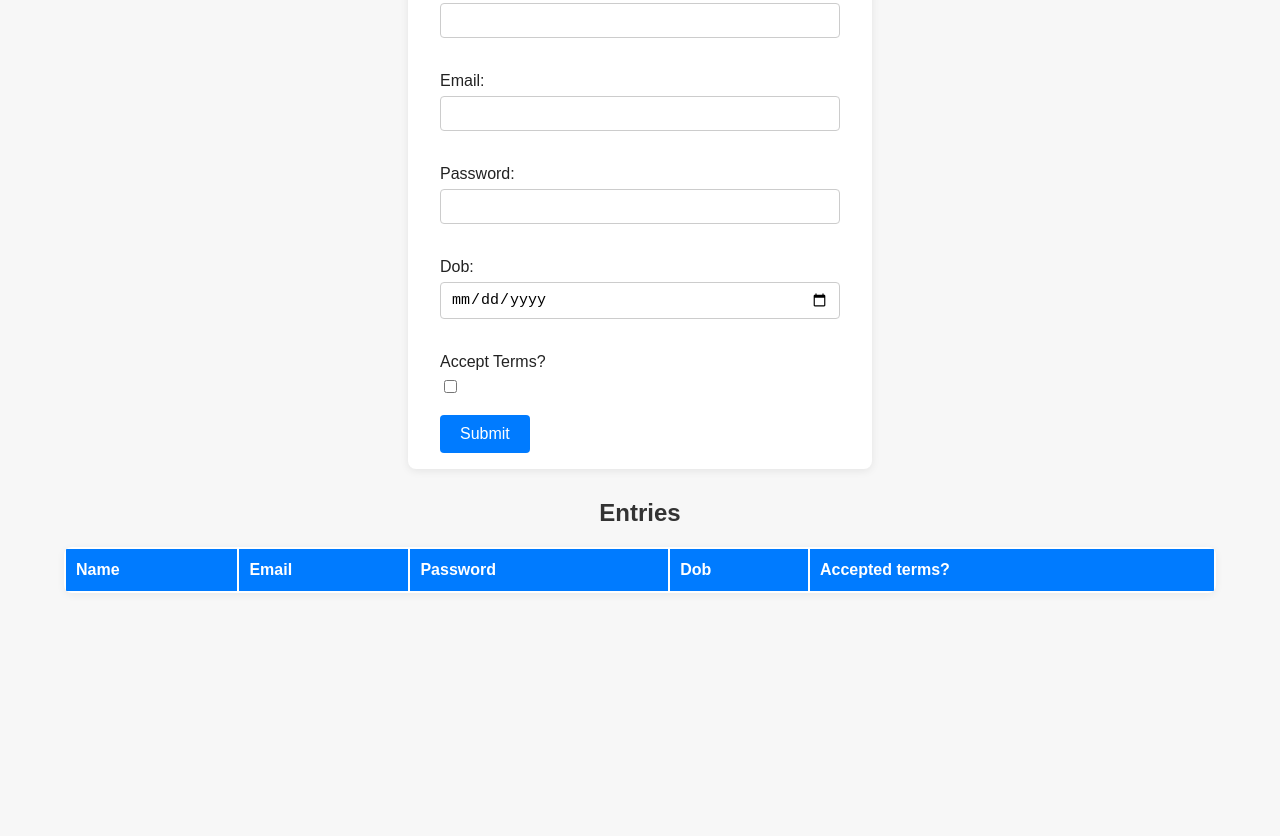
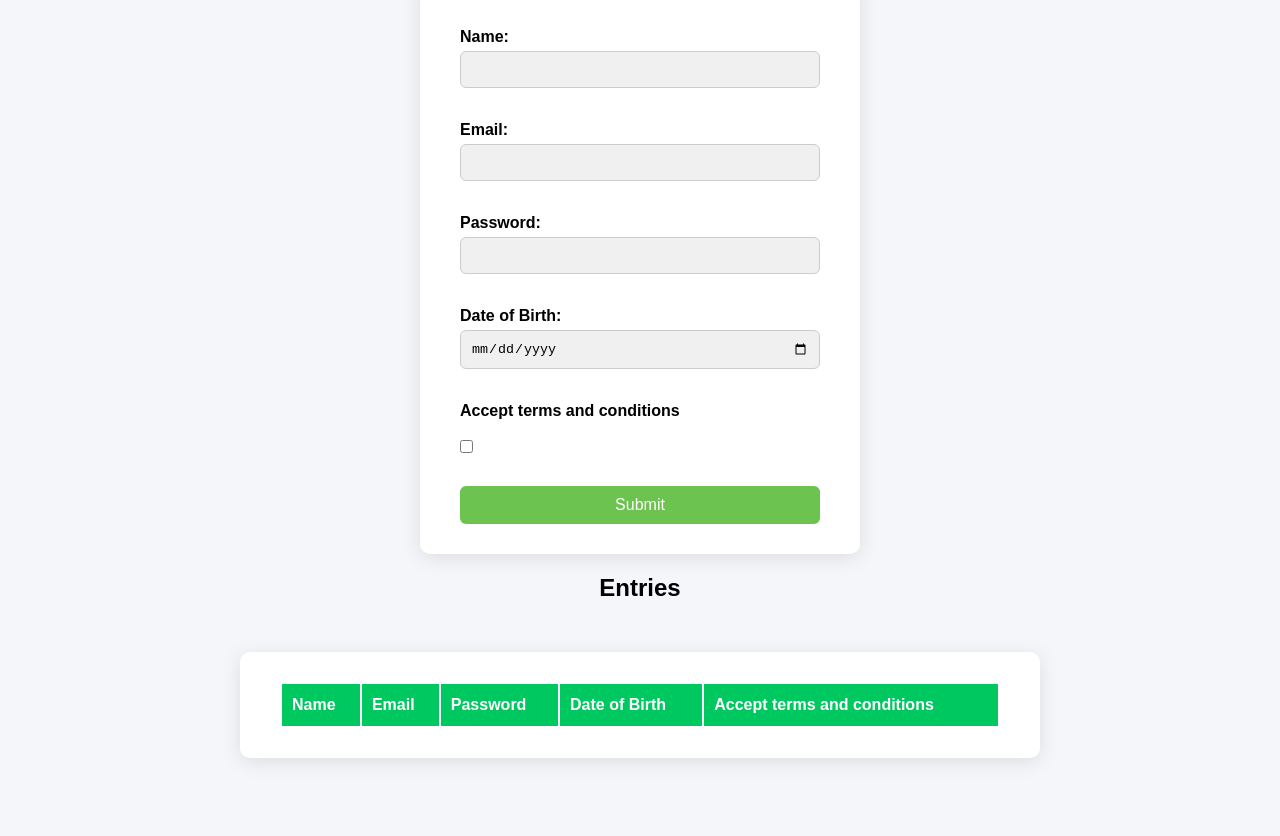
Before and after one commit to AkshayAJoseph/wd101, a plain HTML site: page index.html in a window 1280 px wide. Shown: the part 133-969 px from the top of the page. Before the commit the page ends 800 px from the top, so only its background shows below. Drawn offline with Linux system fonts and the light colour scheme.

Commit message:
Update index.html- Changes in design

```diff
--- a/index.html
+++ b/index.html
@@ -1,5 +1,6 @@
 <!DOCTYPE html>
 <html lang="en">
+
 <head>
   <meta charset="UTF-8">
   <meta name="viewport" content="width=device-width, initial-scale=1.0">
@@ -7,84 +8,101 @@
 
   <style>
     body {
+      display: flex;
+      flex-direction: column;
+      align-items: center;
+      background-color: #f5f6fa;
+      padding-top: 40px;
+      padding-bottom: 40px;
       font-family: Arial, sans-serif;
-      background: #f7f7f7;
-      margin: 0;
-      padding: 0;
     }
+
     h2 {
-      color: #333;
-      margin-top: 30px;
       text-align: center;
+      font-size: 24px;
+      font-weight: bold;
+      margin-bottom: 20px;
     }
+
     form {
-      background: #fff;
-      max-width: 400px;
-      margin: 30px auto 20px auto;
-      padding: 24px 32px 16px 32px;
-      border-radius: 8px;
-      box-shadow: 0 2px 8px rgba(0,0,0,0.08);
+      background: white;
+      padding: 30px 40px;
+      border-radius: 10px;
+      box-shadow: 0 4px 20px rgba(0, 0, 0, 0.1);
+      width: 360px;
     }
+
     label {
       display: block;
-      margin-bottom: 6px;
-      color: #222;
-      font-weight: 500;
+      margin: 15px 0 5px;
+      font-weight: bold;
     }
+
     input[type="text"],
     input[type="email"],
     input[type="password"],
     input[type="date"] {
       width: 100%;
-      padding: 8px 10px;
-      margin-bottom: 16px;
+      padding: 10px;
       border: 1px solid #ccc;
-      border-radius: 4px;
-      font-size: 15px;
+      border-radius: 6px;
       box-sizing: border-box;
+      background-color: #f0f0f0;
     }
+
     input[type="checkbox"] {
-      margin-right: 8px;
+      margin: 15px 0;
     }
-    button[type="submit"] {
-      background: #007bff;
-      color: #fff;
+
+    button {
+      width: 100%;
+      padding: 10px;
+      background-color: #6cc34f;
+      color: white;
       border: none;
-      padding: 10px 20px;
-      border-radius: 4px;
+      border-radius: 6px;
       font-size: 16px;
       cursor: pointer;
-      transition: background 0.2s;
+      transition: background-color 0.3s ease;
     }
+
     button[type="submit"]:hover {
-      background: #0056b3;
+      background-color: #178900;
     }
+
     table {
-      width: 90%;
-      margin: 0 auto 40px auto;
-      background: #fff;
-      border-radius: 8px;
-      box-shadow: 0 2px 8px rgba(0,0,0,0.06);
-      overflow: hidden;
+      background: white;
+      padding: 30px 40px;
+      border-radius: 10px;
+      box-shadow: 0 4px 20px rgba(0, 0, 0, 0.1);
+      width: 80%;
+      max-width: 800px;
+      margin: 30px auto;
     }
+
     th {
-      background: #007bff;
+      background: #00c861;
       color: #fff;
-      font-weight: 600;
+      font-weight: 800;
       text-align: left;
     }
-    th, td {
+
+    th,
+    td {
       padding: 12px 10px;
       text-align: left;
     }
+
     tr:nth-child(even) {
       background: #f2f2f2;
     }
+
     tr:hover {
       background: #e6f0ff;
     }
   </style>
 </head>
+
 <body>
   <h2>Registration Form</h2>
   <form id="registrationForm">
@@ -94,9 +112,9 @@
     <input type="email" id="email" name="email" required><br><br>
     <label for="password">Password:</label>
     <input type="password" id="password" name="password" required><br><br>
-    <label for="dob">Dob:</label>
+    <label for="dob">Date of Birth:</label>
     <input type="date" id="dob" name="dob" required><br><br>
-    <label for="acceptTerms">Accept Terms?</label>
+    <label for="acceptTerms">Accept terms and conditions</label>
     <input type="checkbox" id="acceptTerms" name="acceptTerms"><br><br>
     <button type="submit">Submit</button>
   </form>
@@ -108,8 +126,8 @@
         <th>Name</th>
         <th>Email</th>
         <th>Password</th>
-        <th>Dob</th>
-        <th>Accepted terms?</th>
+        <th>Date of Birth</th>
+        <th>Accept terms and conditions</th>
       </tr>
     </thead>
     <tbody>
@@ -119,4 +137,5 @@
 
   <script src="index.js"></script>
 </body>
+
 </html>
```
